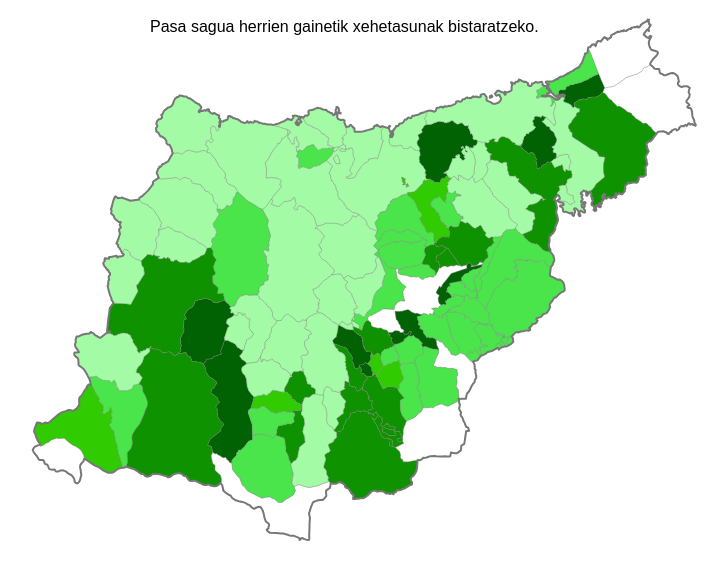
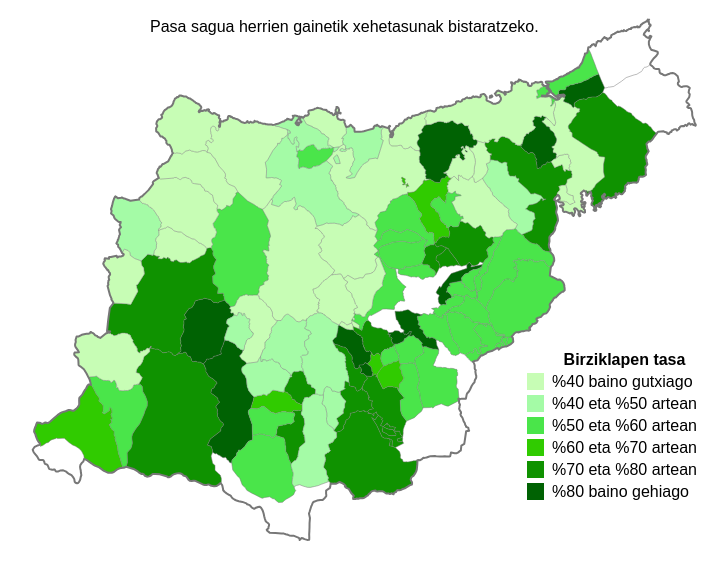
Before and after one commit to iametza/zero-zabor-gipuzkoako-birziklapen-tasa-2014, a plain HTML site: page index.html in a window 1280 px wide. Shown: the whole page, without its empty margins (275-1003 px from the left). Drawn offline with Linux system fonts and the light colour scheme.

Commit message:
Legenda gehitu

```diff
--- a/css/estiloa.css
+++ b/css/estiloa.css
@@ -72,3 +72,16 @@
 .datuak-taula .eskuinekoa {
     text-align: right;
 }
+
+.legenda {
+    left: 500px;
+    position: absolute;
+    top: 340px;
+}
+
+.legenda .kolorea {
+    display: inline-block;
+    height: 15px;
+    margin-right: 5px;
+    width: 15px;
+}
--- a/index.html
+++ b/index.html
@@ -18,6 +18,36 @@
 		<div id="kontainerra">
 			<div id="mapa"></div>
 			<div class="hasierako-mezua">Pasa sagua herrien gainetik xehetasunak bistaratzeko.</div>
+			<table class="legenda">
+				<tr>
+					<th></th>
+					<th>Birziklapen tasa</th>
+				</tr>
+				<tr>
+					<td class="kolorea" bgcolor="#C7FDB5">&nbsp;</td>
+					<td>%40 baino gutxiago</td>
+				</tr>
+				<tr>
+					<td class="kolorea" bgcolor="#A4FBA6">&nbsp;</td>
+					<td>%40 eta %50 artean</td>
+				</tr>
+				<tr>
+					<td class="kolorea" bgcolor="#4AE54A">&nbsp;</td>
+					<td>%50 eta %60 artean</td>
+				</tr>
+				<tr>
+					<td class="kolorea" bgcolor="#30CB00">&nbsp;</td>
+					<td>%60 eta %70 artean</td>
+				</tr>
+				<tr>
+					<td class="kolorea" bgcolor="#0F9200">&nbsp;</td>
+					<td>%70 eta %80 artean</td>
+				</tr>
+				<tr>
+					<td class="kolorea" bgcolor="#006203">&nbsp;</td>
+					<td>%80 baino gehiago</td>
+				</tr>
+			</table>
 			<div class="datuak">
 				<div id="unitatea-izena"></div>
 				<div class="daturik-ez">Daturik ez dago.</div>
--- a/js/gipuzkoa-birziklapena-2014.js
+++ b/js/gipuzkoa-birziklapena-2014.js
@@ -133,7 +133,11 @@
 
                     if (d.properties.datuak && d.properties.datuak.ehunekoa) {
 
-                        if (d.properties.datuak.ehunekoa <= 50) {
+                        if (d.properties.datuak.ehunekoa <= 40) {
+
+                            return "#C7FDB5";
+
+                        } else if (d.properties.datuak.ehunekoa > 40 && d.properties.datuak.ehunekoa <= 50) {
 
                             return "#A4FBA6";
 
```
